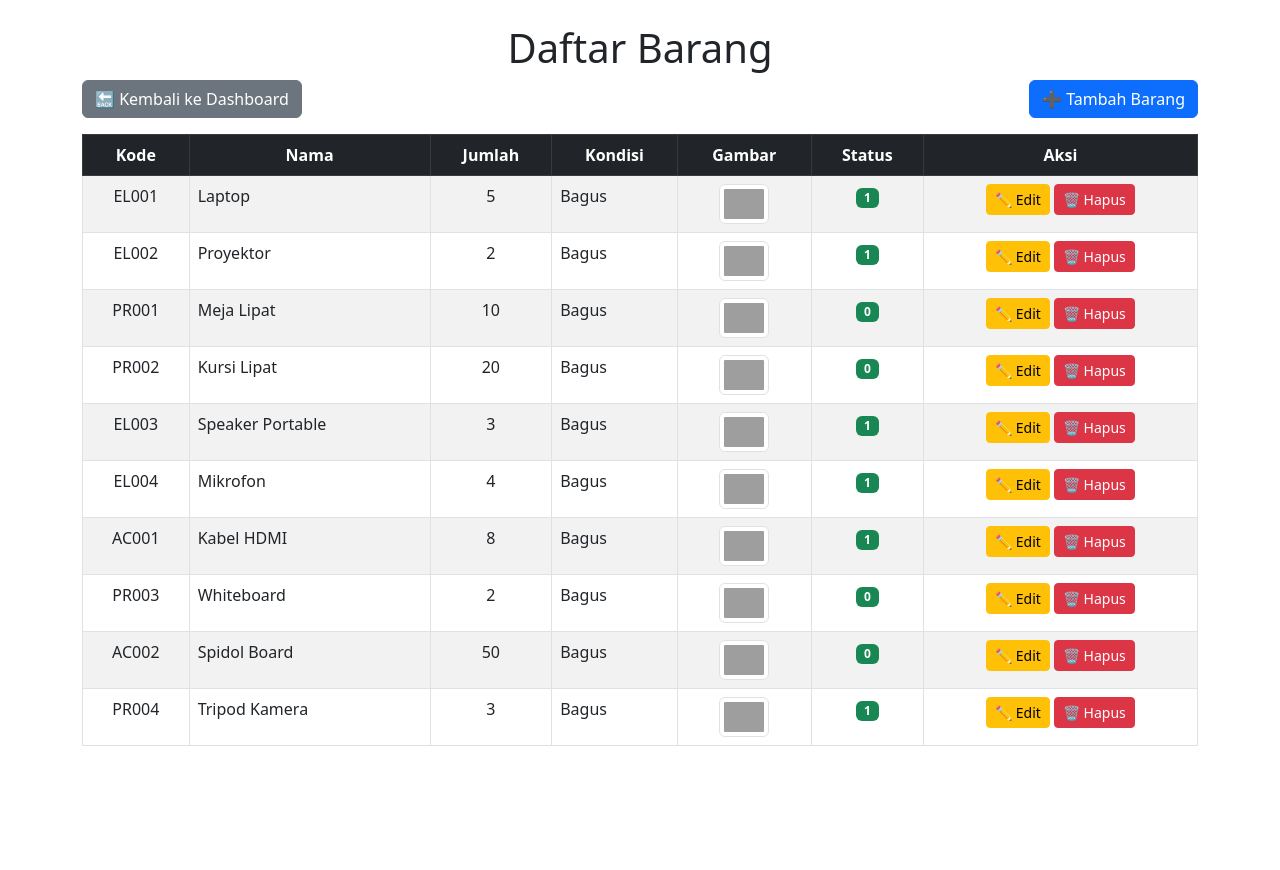
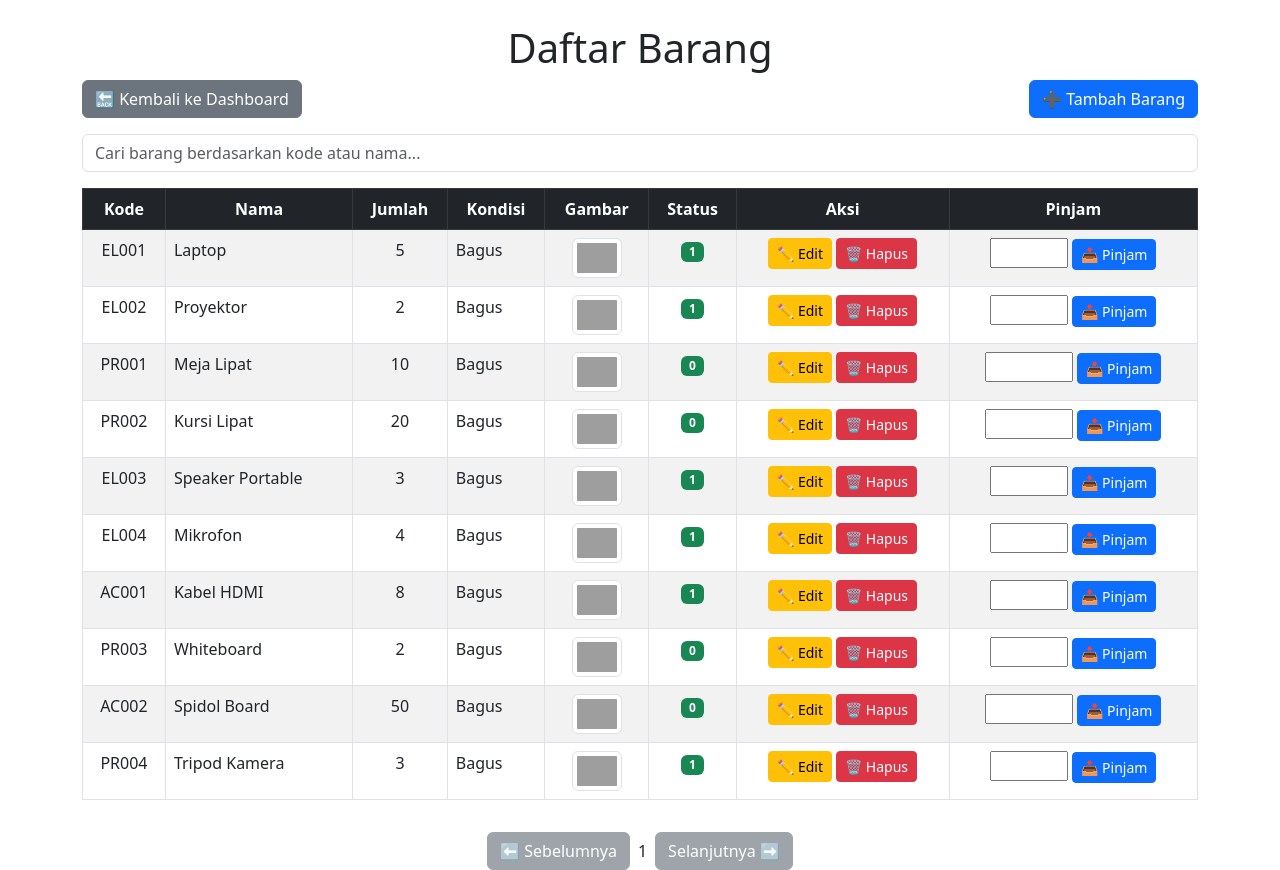
Before and after one commit to kampusriset/22i_flask_inventory_umkm, a Flask app: page /barang in a window 1280 px wide. Before the commit the page ends 746 px from the top, so only its background shows below. Run offline with Flask 3, Linux system fonts and the light colour scheme; data comes from the database, SQL or seed files in the repository; some libraries are stand-ins or nearby versions; grey boxes are pictures that could not be loaded.

Commit message:
feat: menambah fitur search dan navigasi halaman di index.html

```diff
--- a/models.py
+++ b/models.py
@@ -16,7 +16,7 @@ class Database:
         self.connection.close()
 
 class Barang:
-    def __init__(self, kode, nama, jumlah, kondisi, gambar, boleh_dipinjam, status):
+    def __init__(self, kode, nama, jumlah, kondisi, gambar, boleh_dipinjam, status="Tersedia"):
         self.kode = kode
         self.nama = nama
         self.jumlah = jumlah
@@ -72,6 +72,28 @@ class Barang:
         db.close()
         return data
 
+    @staticmethod
+    def pinjam_barang(kode, jumlah, peminjam):
+        db = Database()
+        # Kurangi jumlah barang
+        db.cursor.execute("UPDATE barang SET jumlah = jumlah - %s WHERE kode = %s AND jumlah >= %s", (jumlah, kode, jumlah))
+        if db.cursor.rowcount > 0:
+            # Simpan data peminjaman jika barang tersedia
+            db.cursor.execute(
+                "INSERT INTO pinjam (kode_barang, jumlah, peminjam, status) VALUES (%s, %s, %s, 'Dipinjam')",
+                (kode, jumlah, peminjam)
+            )
+            db.connection.commit()
+        db.close()
+
+    @staticmethod
+    def get_barang_dipinjam():
+        db = Database()
+        db.cursor.execute("SELECT * FROM pinjam WHERE status = 'Dipinjam'")
+        barangs = db.cursor.fetchall()
+        db.close()
+        return barangs
+
 
 class User:
     """User model for managing user-related operations."""
--- a/templates/index.html
+++ b/templates/index.html
@@ -16,9 +16,14 @@
         <a href="{{ url_for('barang_controller.create') }}" class="btn btn-primary">➕ Tambah Barang</a>
     </div>
 
+    <!-- Input Pencarian -->
+    <div class="mb-3">
+        <input type="text" id="searchInput" class="form-control" placeholder="Cari barang berdasarkan kode atau nama..." onkeyup="searchTable()">
+    </div>
+
     <!-- Tabel Barang -->
     <div class="table-responsive">
-        <table class="table table-striped table-bordered">
+        <table class="table table-striped table-bordered" id="barangTable">
             <thead class="table-dark text-center">
                 <tr>
                     <th>Kode</th>
@@ -28,14 +33,15 @@
                     <th>Gambar</th>
                     <th>Status</th>
                     <th>Aksi</th>
+                    <th>Pinjam</th>
                 </tr>
             </thead>
             <tbody>
                 {% for barang in barangs %}
                 <tr>
-                    <td class="text-center">{{ barang[1] }}</td>
-                    <td>{{ barang[2] }}</td>
-                    <td class="text-center">{{ barang[3] }}</td>
+                    <td class="text-center barang-kode">{{ barang[1] }}</td>
+                    <td class="barang-nama">{{ barang[2] }}</td>
+                    <td class="text-center" id="jumlah_{{ barang[1] }}">{{ barang[3] }}</td>
                     <td>{{ barang[4] }}</td>
                     <td class="text-center">
                         <img src="{{ barang[5] }}" alt="Gambar Barang" class="img-thumbnail" width="50">
@@ -51,11 +57,68 @@
                             <button type="submit" class="btn btn-danger btn-sm" onclick="return confirm('Yakin ingin menghapus barang ini?')">🗑️ Hapus</button>
                         </form>
                     </td>
+                    <td class="text-center">
+                        <form action="/pinjam" method="POST">
+                            <input type="hidden" name="kode" value="{{ barang[1] }}">
+                            <input type="number" name="jumlah" min="1" max="{{ barang[3] }}" required>
+                            <button type="submit" class="btn btn-primary btn-sm">📥 Pinjam</button>
+                        </form>
+                    </td>
                 </tr>
                 {% endfor %}
             </tbody>
         </table>
     </div>
 
+    <!-- Navigasi Halaman -->
+    <div class="d-flex justify-content-center mt-3">
+        <button id="prevPage" class="btn btn-secondary me-2" onclick="changePage(-1)">⬅️ Sebelumnya</button>
+        <span id="pageNumber" class="align-self-center">1</span>
+        <button id="nextPage" class="btn btn-secondary ms-2" onclick="changePage(1)">Selanjutnya ➡️</button>
+    </div>
+
+    <script>
+        let currentPage = 1;
+        const rowsPerPage = 10;
+
+        function showPage(page) {
+            let rows = document.querySelectorAll("#barangTable tbody tr");
+            let totalRows = rows.length;
+            let totalPages = Math.ceil(totalRows / rowsPerPage);
+
+            if (page < 1) page = 1;
+            if (page > totalPages) page = totalPages;
+
+            rows.forEach((row, index) => {
+                row.style.display = (index >= (page - 1) * rowsPerPage && index < page * rowsPerPage) ? "" : "none";
+            });
+
+            document.getElementById("pageNumber").textContent = page;
+            document.getElementById("prevPage").disabled = (page === 1);
+            document.getElementById("nextPage").disabled = (page === totalPages);
+
+            currentPage = page;
+        }
+
+        function changePage(step) {
+            showPage(currentPage + step);
+        }
+
+        function searchTable() {
+            let input = document.getElementById("searchInput").value.toLowerCase();
+            let rows = document.querySelectorAll("#barangTable tbody tr");
+
+            rows.forEach(row => {
+                let kodeBarang = row.querySelector(".barang-kode").textContent.toLowerCase();
+                let namaBarang = row.querySelector(".barang-nama").textContent.toLowerCase();
+                let isVisible = kodeBarang.includes(input) || namaBarang.includes(input);
+                row.style.display = isVisible ? "" : "none";
+            });
+        }
+
+        document.addEventListener("DOMContentLoaded", () => {
+            showPage(currentPage);
+        });
+    </script>
 </body>
 </html>
```
Also changed, not shown: static/img/team/team1.jpg.
